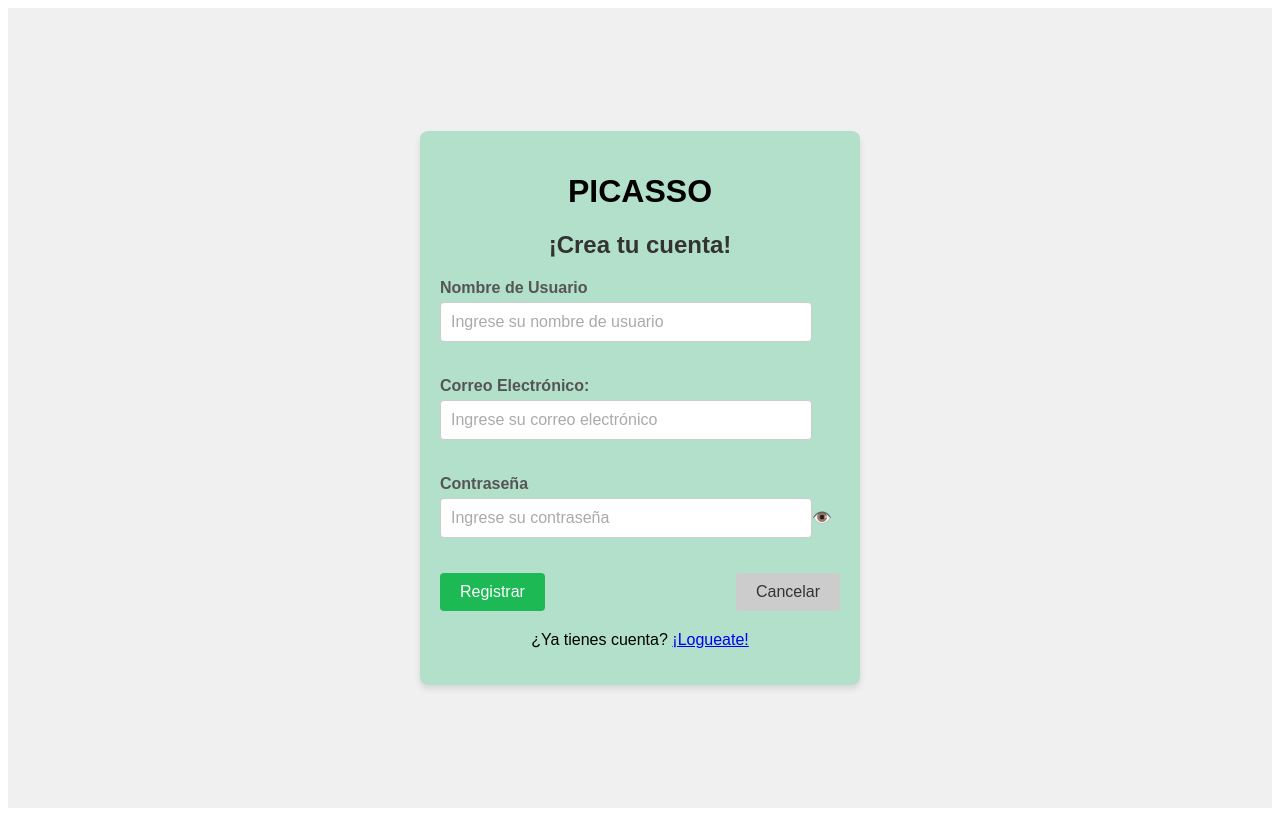
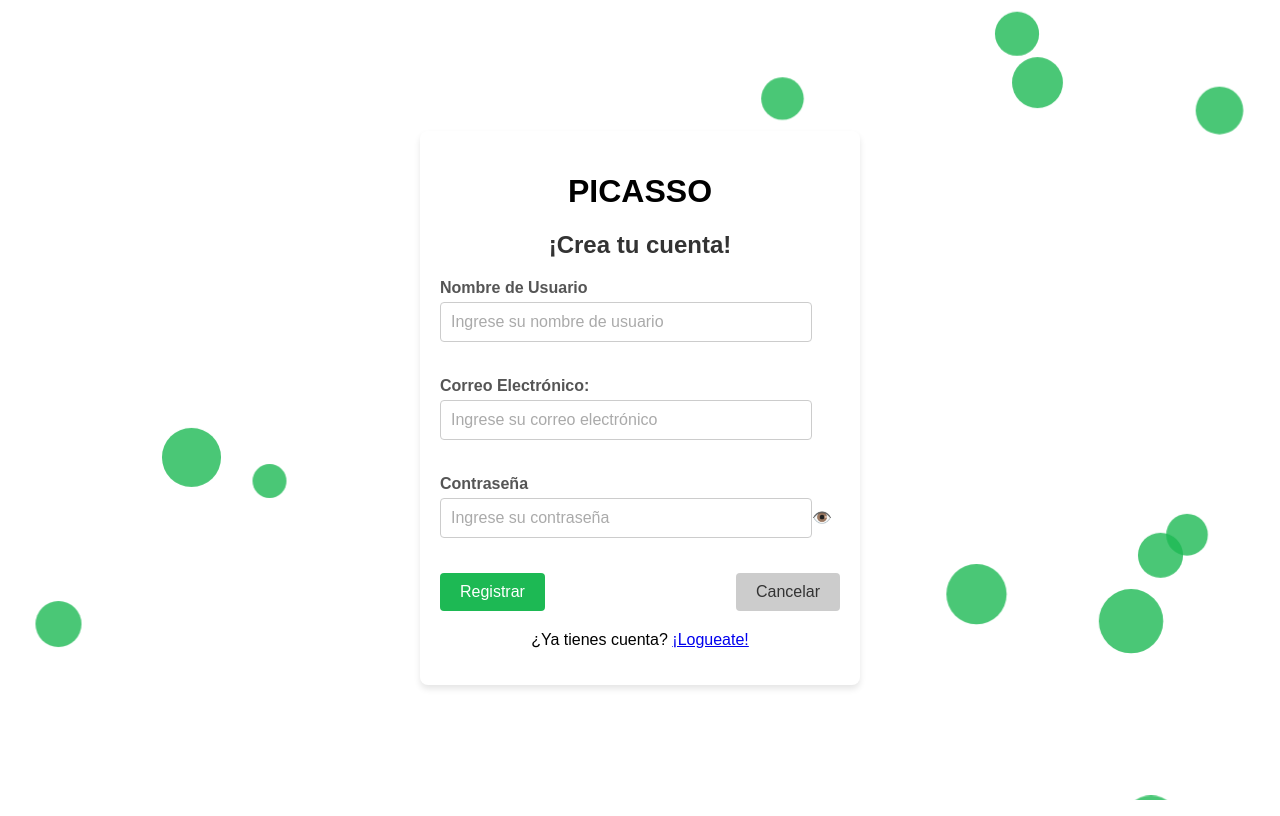
Before and after one commit to julianest/MonnaLisaProyect_Angular16, an Angular app: page /register in a window 1280 px wide. Built offline with nearby package versions, Linux system fonts and the light colour scheme.

Commit message:
[ADD] Se agrega animacion de inicio

```diff
--- a/src/app/app.module.ts
+++ b/src/app/app.module.ts
@@ -6,13 +6,15 @@ import { AppComponent } from './app.component';
 import { LoginComponent } from './modules/auth/views/login/login.component';
 import { RegisterComponent } from './modules/auth/views/register/register.component';
 import { HomeComponent } from './modules/general/views/home/home.component';
+import { AnimatedBackgroundComponent } from './shared/components/animated-background/animated-background.component';
 
 @NgModule({
   declarations: [
     AppComponent,
     LoginComponent,
     RegisterComponent,
-    HomeComponent
+    HomeComponent,
+    AnimatedBackgroundComponent
   ],
   imports: [
     BrowserModule,
--- a/src/app/modules/auth/views/login/login.component.css
+++ b/src/app/modules/auth/views/login/login.component.css
@@ -6,16 +6,18 @@ body {
   justify-content: center;
   align-items: center;
   height: 100vh;
-  background-color: #f0f0f0;
+
 }
 
 .login-container {
+  position: relative;
   background-color: #fff;
   padding: 20px;
   border-radius: 8px;
   box-shadow: 0 4px 6px rgba(0, 0, 0, 0.1);
   width: 100%;
   max-width: 400px;
+  z-index: 1;
 }
 
 .login-container h2 {
--- a/src/app/modules/auth/views/login/login.component.html
+++ b/src/app/modules/auth/views/login/login.component.html
@@ -3,13 +3,11 @@
 <head>
   <meta charset="UTF-8">
   <meta name="viewport" content="width=device-width, initial-scale=1.0">
-  <!-- <link rel="stylesheet" href="/login/Login.css">
-  <link rel="stylesheet" href="/styles.css"> -->
-  <!-- <script src="/login/Login.js"  type="module"></script> -->
 
   <title>Login</title>
 </head>
 <body>
+  <app-animated-background [circleColor]="'#1db954'" [numCircles]="15"></app-animated-background>
   <div class="login-container">
     <h1 style="text-align: center;">PICASSO</h1>
     <h2>¡Accede a tu cuenta!</h2>
@@ -20,8 +18,8 @@
       </div>
       <div class="form-group">
           <label for="password">Contraseña</label>
-          <input type="password" id="password" name="password" placeholder="Ingrese su contraseña" required>
-          <span class="toggle-password" id="toggle-password">👁️</span>
+          <input [type]="isPasswordVisible ? 'text' : 'password'" id="password" name="password" placeholder="Ingrese su contraseña" required>
+          <span class="toggle-password" id="toggle-password" (click)="togglePasswordVisibility()" >👁️</span>
       </div>
       <div class="buttons">
           <button type="submit" class="button" id="login-button">Iniciar Sesión</button>
@@ -37,5 +35,6 @@
 <div id="response-overlay" style="display: none;">
   <div id="response-contain-message" style="display: none;"></div>
 </div>
+
 </body>
 </html>
--- a/src/app/modules/auth/views/login/login.component.ts
+++ b/src/app/modules/auth/views/login/login.component.ts
@@ -7,4 +7,9 @@ import { Component } from '@angular/core';
 })
 export class LoginComponent {
 
+  isPasswordVisible: boolean = false;
+
+  togglePasswordVisibility(): void {
+    this.isPasswordVisible = !this.isPasswordVisible;
+  }
 }
--- a/src/app/modules/auth/views/register/register.component.css
+++ b/src/app/modules/auth/views/register/register.component.css
@@ -6,16 +6,17 @@ body {
   justify-content: center;
   align-items: center;
   height: 100vh;
-  background-color: #f0f0f0;
 }
 
 .register-container {
-  background-color: rgba(8, 180, 100, 0.268);
+  position: relative;
+  background-color: #fff;
   padding: 20px;
   border-radius: 8px;
   box-shadow: 0 4px 6px rgba(0, 0, 0, 0.1);
   width: 100%;
   max-width: 400px;
+  z-index: 1;
 }
 
 .register-container h2 {
--- a/src/app/modules/auth/views/register/register.component.html
+++ b/src/app/modules/auth/views/register/register.component.html
@@ -3,12 +3,10 @@
 <head>
   <meta charset="UTF-8">
   <meta name="viewport" content="width=device-width, initial-scale=1.0">
-  <!-- <link rel="stylesheet" href="/register/Register.css">
-  <link rel="stylesheet" href="/styles.css">
-  <script src="/register/Register.js" type="module"></script> -->
   <title>Registro</title>
 </head>
 <body>
+  <app-animated-background [circleColor]="'#1db954'" [numCircles]="15"></app-animated-background>
   <div class="register-container">
     <h1 style="text-align: center;">PICASSO</h1>
     <h2>¡Crea tu cuenta!</h2>
@@ -23,8 +21,8 @@
       </div>
       <div class="form-group">
         <label for="password">Contraseña</label>
-        <input type="password" id="password" name="password" placeholder="Ingrese su contraseña" required>
-        <span class="toggle-password" id="toggle-password">👁️</span>
+        <input [type]="isPasswordVisible ? 'text' : 'password'" id="password" name="password" placeholder="Ingrese su contraseña" required>
+        <span class="toggle-password" id="toggle-password" (click)="togglePasswordVisibility()">👁️</span>
       </div>
       <div class="buttons">
         <button type="submit" class="button">Registrar</button>
--- a/src/app/modules/auth/views/register/register.component.ts
+++ b/src/app/modules/auth/views/register/register.component.ts
@@ -7,4 +7,11 @@ import { Component } from '@angular/core';
 })
 export class RegisterComponent {
 
+  isPasswordVisible: boolean = false;
+
+  togglePasswordVisibility(): void {
+    this.isPasswordVisible = !this.isPasswordVisible;
+  }
+
+
 }
--- /dev/null
+++ b/src/app/shared/components/animated-background/animated-background.component.css
@@ -0,0 +1,29 @@
+.background {
+  position: fixed;
+  top: 0;
+  left: 0;
+  width: 100%;
+  height: 100%;
+  overflow: hidden;
+  z-index: -1; /* Asegura que esté detrás del contenido */
+}
+
+.circle {
+  position: absolute;
+  border-radius: 50%;
+  opacity: 0.8;
+  background: transparent; /* Se asegura que el color se pase dinámicamente */
+  animation: float 2s infinite ease-in-out; /* Animación más rápida */
+}
+
+@keyframes float {
+  0% {
+    transform: translateY(0) scale(1);
+  }
+  50% {
+    transform: translateY(-15px) scale(1.1);
+  }
+  100% {
+    transform: translateY(0) scale(1);
+  }
+}
--- /dev/null
+++ b/src/app/shared/components/animated-background/animated-background.component.html
@@ -0,0 +1,13 @@
+<div class="background">
+  <div
+    class="circle"
+    *ngFor="let circle of circles"
+    [style.background]="circleColor"
+    [style.top]="circle.top"
+    [style.left]="circle.left"
+    [style.width]="circle.size"
+    [style.height]="circle.size"
+    [style.animationDelay]="circle.animationDelay"
+  ></div>
+</div>
+<ng-content></ng-content>
--- /dev/null
+++ b/src/app/shared/components/animated-background/animated-background.component.ts
@@ -0,0 +1,25 @@
+import { Component, Input, OnInit } from '@angular/core';
+
+@Component({
+  selector: 'app-animated-background',
+  templateUrl: './animated-background.component.html',
+  styleUrls: ['./animated-background.component.css']
+})
+export class AnimatedBackgroundComponent implements OnInit {
+  @Input() circleColor: string = '#1db954'; // Color predeterminado
+  @Input() numCircles: number = 6; // Número de círculos
+  circles: { top: string; left: string; size: string; animationDelay: string }[] = [];
+
+  ngOnInit(): void {
+    this.generateCircles();
+  }
+
+  generateCircles(): void {
+    this.circles = Array.from({ length: this.numCircles }, () => ({
+      top: `${Math.random() * 100}%`, // Posición vertical aleatoria
+      left: `${Math.random() * 100}%`, // Posición horizontal aleatoria
+      size: `${Math.random() * 50 + 20}px`, // Tamaño aleatorio entre 20px y 70px
+      animationDelay: `${Math.random() * 2}s` // Retardo de animación aleatorio
+    }));
+  }
+}
```
Also changed, not shown: 1 other file (tests, documents, lock files or other folders).
